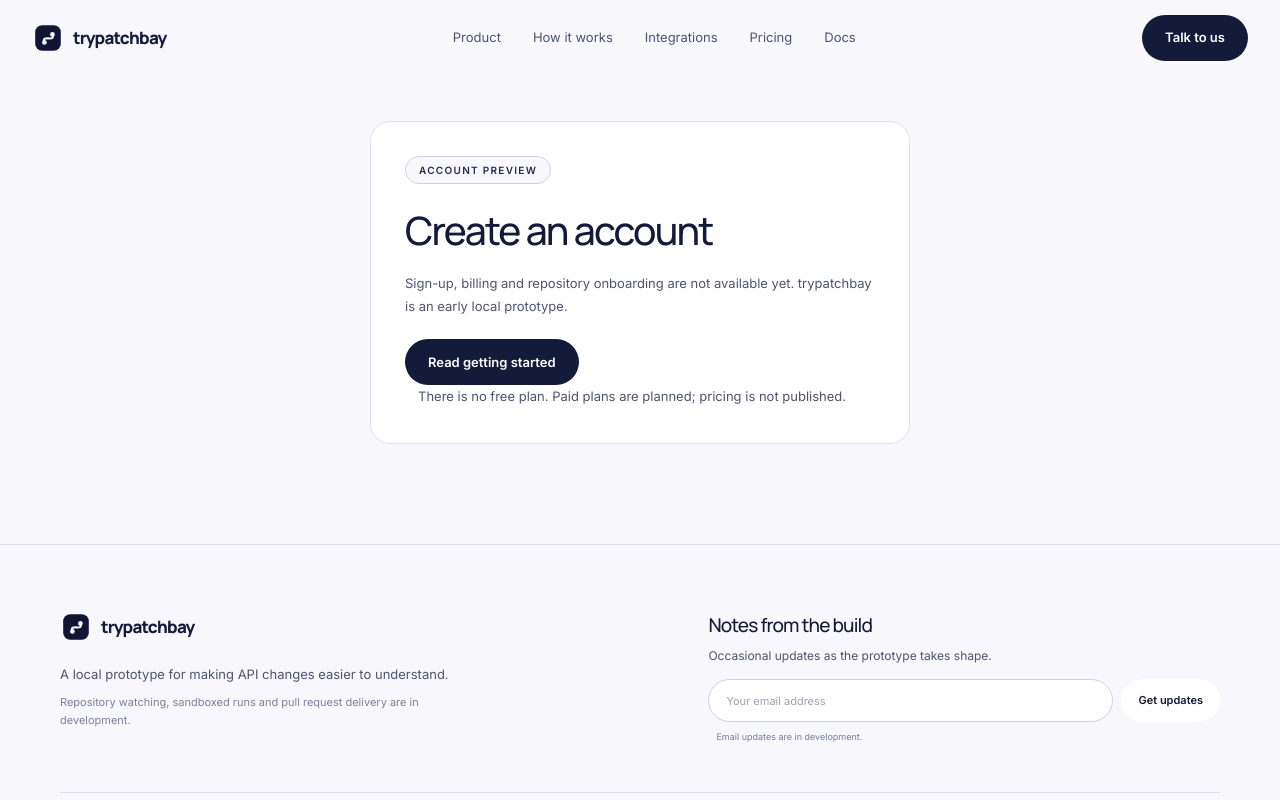
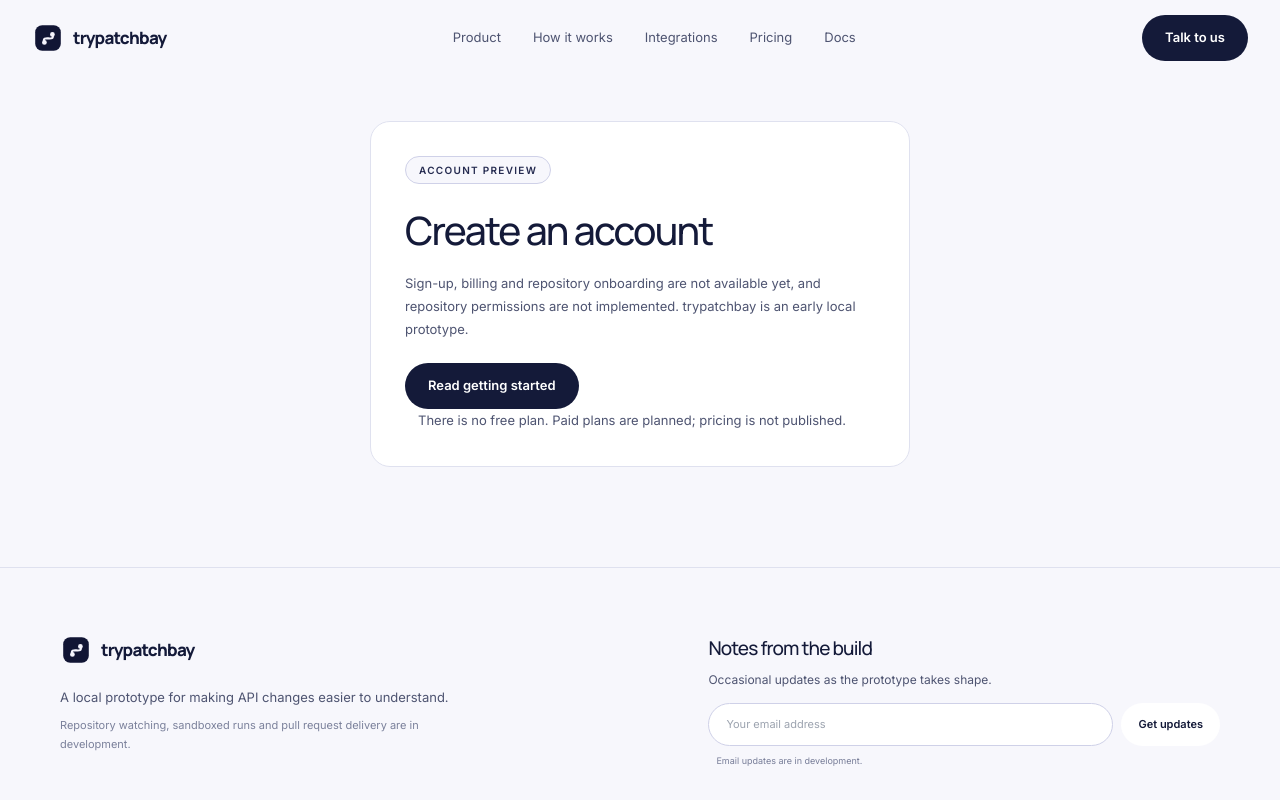
Before and after one commit to Nitish-1303/Patchversion, a Next.js app in the folder packages/site/: page /signup in a window 1280 px wide. Shown: the top 800 px of the page. Built offline with nearby package versions, Linux system fonts and the light colour scheme.

Commit message:
site: restore copy-guard wording on signup

```diff
--- a/packages/site/src/app/signup/page.tsx
+++ b/packages/site/src/app/signup/page.tsx
@@ -2,5 +2,5 @@ import Link from 'next/link';
 import { Reveal } from '../components/Experience';
 
 export default function SignupPage() {
-  return <section className="login-card"><Reveal><span className="eyebrow-chip">ACCOUNT PREVIEW</span><h1>Create an account</h1><p>Sign-up, billing and repository onboarding are not available yet. trypatchbay is an early local prototype.</p><Link className="pill-button pill-button-dark" href="/docs/getting-started">Read getting started</Link><p className="form-note">There is no free plan. Paid plans are planned; pricing is not published.</p></Reveal></section>;
+  return <section className="login-card"><Reveal><span className="eyebrow-chip">ACCOUNT PREVIEW</span><h1>Create an account</h1><p>Sign-up, billing and repository onboarding are not available yet, and repository permissions are not implemented. trypatchbay is an early local prototype.</p><Link className="pill-button pill-button-dark" href="/docs/getting-started">Read getting started</Link><p className="form-note">There is no free plan. Paid plans are planned; pricing is not published.</p></Reveal></section>;
 }
```
